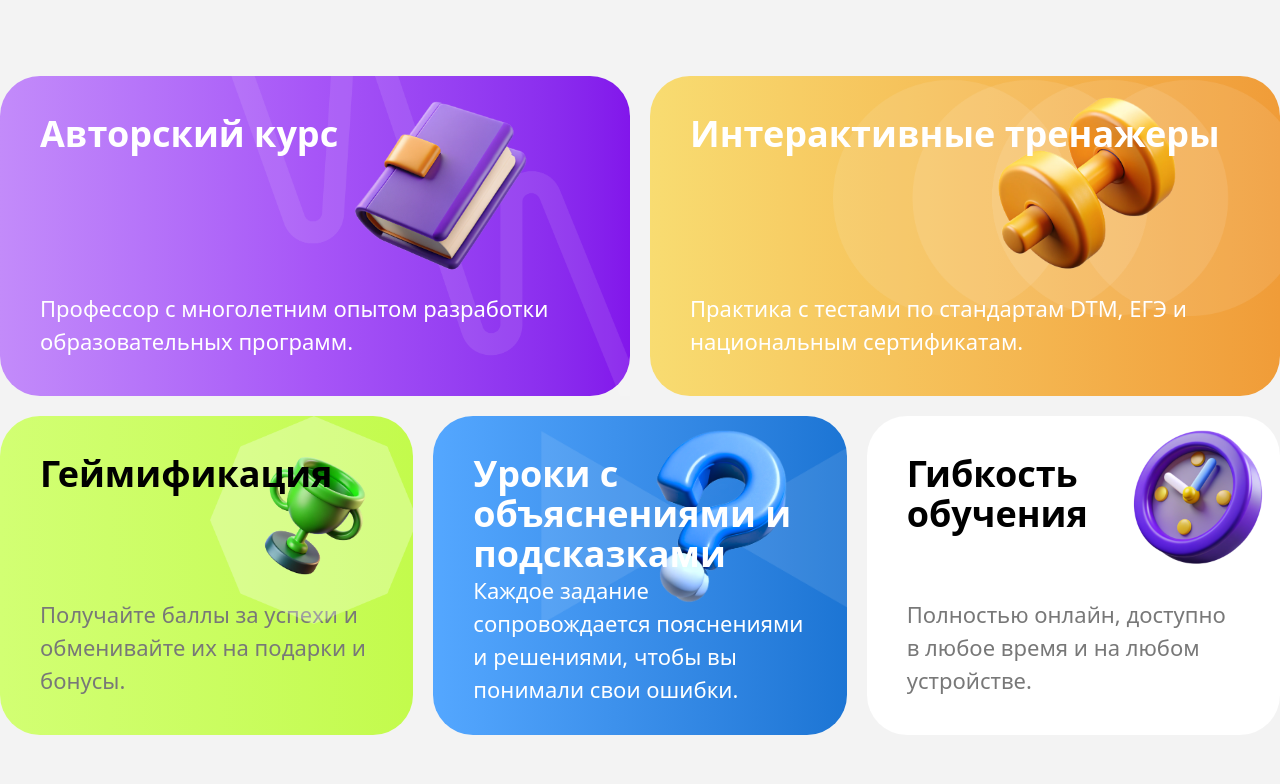
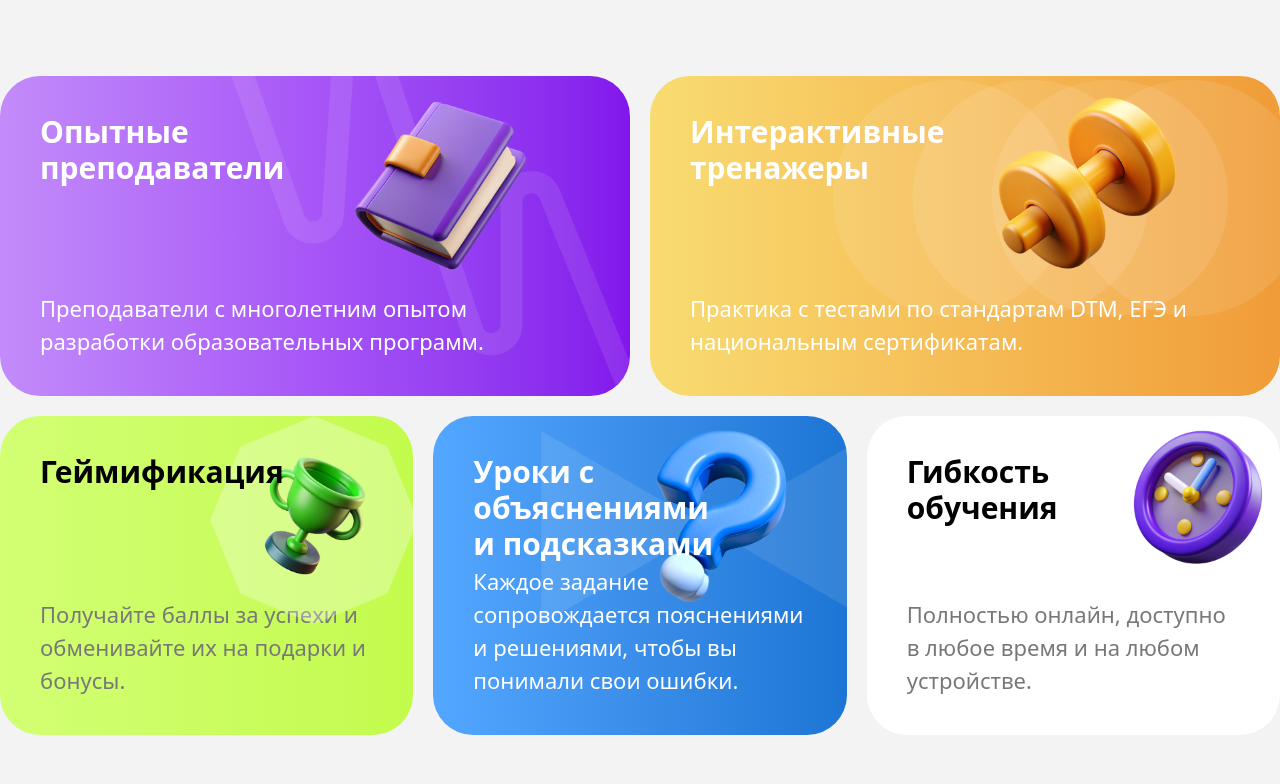
Before and after one commit to atomikaorg/landing, a React (Vite) app: page / in a window 1280 px wide. Shown: the part 2556-3340 px from the top of the page. Built offline with nearby package versions, Linux system fonts and the light colour scheme.

Commit message:
fixed text

```diff
--- a/src/components/PaymentTariff/index.tsx
+++ b/src/components/PaymentTariff/index.tsx
@@ -21,10 +21,10 @@ const PaymentTariff = () => {
             Free
           </h2>
           <div>
-            <span className="bg-[#f2f2f2] text-gray-text rounded-full text-2xl py-5 px-[30px] max-md:px-6 max-md:py-[14px] max-md:text-sm">
+            <span className="bg-[#f2f2f2] text-gray-text rounded-full text-xl py-5 px-[30px] max-md:px-6 max-md:py-[14px] max-md:text-sm">
               {t("title.price_0")}
             </span>
-            <span className="bg-[#f2f2f2] text-gray-text rounded-full text-2xl py-5 px-[30px] ml-1 max-md:px-6 max-md:py-[14px] max-md:text-sm">
+            <span className="bg-[#f2f2f2] text-gray-text rounded-full text-xl py-5 px-[30px] ml-1 max-md:px-6 max-md:py-[14px] max-md:text-sm">
               {t("title.lesson_per_day")}
             </span>
           </div>
@@ -57,10 +57,10 @@ const PaymentTariff = () => {
             Standard
           </h2>
           <div className="max-sm:flex max-sm:flex-col max-sm:gap-y-2">
-            <span className="bg-[#f2f2f2] rounded-full text-2xl py-5 px-[30px] max-md:px-6 max-md:py-[14px] max-md:text-sm max-sm:w-[170px]">
+            <span className="bg-[#f2f2f2] rounded-full text-xl py-5 px-[30px] max-md:px-6 max-md:py-[14px] max-md:text-sm max-sm:w-[170px]">
               {t("title.price_390")}
             </span>
-            <span className="bg-[#f2f2f2] rounded-full text-2xl py-5 px-[30px] ml-1 max-md:px-6 max-md:py-[14px] max-md:text-sm max-sm:w-[170px]">
+            <span className="bg-[#f2f2f2] rounded-full text-xl py-5 px-[30px] ml-1 max-md:px-6 max-md:py-[14px] max-md:text-sm max-sm:w-[170px]">
               {t("title.two_lesson_per_day")}
             </span>
           </div>
@@ -76,7 +76,7 @@ const PaymentTariff = () => {
             href="#form"
             className="rounded-full lg:px-9 max-md:w-full max-md:h-[76px] bg-[#e9e9e9] text-2xl font-medium w-[110px] flex justify-center items-center border border-purple-main"
           >
-           <p className="lg:[writing-mode:sideways-lr] text-center">
+           <p className="lg:[writing-mode:sideways-lr] text-center text-purple-main">
               {t("actions.start_education")}
             </p>
           </a>
@@ -93,10 +93,10 @@ const PaymentTariff = () => {
             PRO
           </h2>
           <div className="max-md:flex max-md:flex-col max-md:gap-y-2 flex flex-wrap gap-y-2">
-            <span className="bg-white rounded-full text-2xl py-5 px-[30px] max-md:px-6 max-md:py-[14px] max-md:text-sm max-md:w-[182px]">
+            <span className="bg-white rounded-full text-xl py-5 px-[30px] max-md:px-6 max-md:py-[14px] max-md:text-sm max-md:w-[182px]">
               {t("title.price_490")}
             </span>
-            <span className="bg-white rounded-full text-2xl py-5 px-[30px] ml-1 max-md:px-6 max-md:py-[14px] max-md:text-sm max-md:w-[222px]">
+            <span className="bg-white rounded-full text-xl py-5 px-[30px] ml-1 max-md:px-6 max-md:py-[14px] max-md:text-sm max-md:w-[222px]">
               {t("title.unlimited_access")}
             </span>
           </div>
--- a/src/components/WhyAtomika/index.tsx
+++ b/src/components/WhyAtomika/index.tsx
@@ -11,7 +11,7 @@ const WhyAtomika = () => {
       <div className="grid grid-cols-2 gap-5 mt-[68px] max-md:mt-[34px] max-md:grid-cols-1">
         <div className="relative bg-gradient-to-r from-[#C38BFA] via-purple-main to-[#8216EB] h-[319.5px] rounded-[40px] px-10 py-[38px] flex flex-col justify-between max-md:py-[30px] max-md:px-[22px]">
           <div className="absolute inset-0 bg-[url('/original-course-bg.png')] bg-contain bg-right bg-no-repeat max-md:bg-[size:300px] max-md:bg-right-top"></div>
-          <h5 className="text-white font-semibold text-4xl max-md:text-[32px] max-md:max-w-[70%] z-10">
+          <h5 className="text-white font-semibold text-3xl max-md:text-[32px] max-md:max-w-[70%] z-10">
             {t("title.original_course")}
           </h5>
           <p className="text-white font-medium text-[22px]">
@@ -20,7 +20,7 @@ const WhyAtomika = () => {
         </div>
         <div className="relative bg-gradient-to-r from-[#F8DC71] to-[#F09C38] h-[319.5px] rounded-[40px] px-10 py-[38px] flex flex-col justify-between max-md:py-[30px] max-md:px-[22px]">
           <div className="absolute inset-0 bg-[url('/training-card-bg.png')] bg-[length:447px] bg-right-top bg-no-repeat max-md:bg-[size:250px]"></div>
-          <h5 className="text-white font-semibold text-4xl max-md:text-[32px] max-md:max-w-[70%] z-10">
+          <h5 className="text-white font-semibold text-3xl max-md:text-[32px] max-md:max-w-[70%] z-10">
             {t("title.interactive")}
           </h5>
           <p className="text-white font-medium text-[22px]">
@@ -32,7 +32,7 @@ const WhyAtomika = () => {
       <div className="grid grid-cols-3 gap-5 mt-5 max-md:grid-cols-1">
         <div className="relative bg-gradient-to-r from-[#D2FF73] to-[#C3FB4C] h-[319.5px] rounded-[40px] px-10 py-[38px] flex flex-col justify-between max-md:py-[30px] max-md:px-[22px]">
           <div className="absolute inset-0 bg-[url('/gamification-card-bg.png')] bg-[length:203px] bg-right-top bg-no-repeat max-md:bg-[size:150px]"></div>
-          <h5 className="text-black font-semibold text-4xl z-10 max-md:text-[32px] max-md:max-w-[70%]">
+          <h5 className="text-black font-semibold text-3xl z-10 max-md:text-[32px] max-md:max-w-[70%]">
             {t("title.gamification")}
           </h5>
           <p className="text-gray-text font-medium text-[22px]">
@@ -41,7 +41,7 @@ const WhyAtomika = () => {
         </div>
         <div className="relative bg-gradient-to-r from-[#54A7FF] to-[#1C75D4] h-[319.5px] rounded-[40px] px-10 py-[38px] flex flex-col justify-between max-md:py-[30px] max-md:px-[22px]">
           <div className="absolute inset-0 bg-[url('/lesson-card-bg.png')] bg-[length:362px] bg-right-top bg-no-repeat max-md:bg-[size:250px]"></div>
-          <h5 className="text-white font-semibold text-4xl z-10 max-md:text-[32px] max-md:max-w-[70%]">
+          <h5 className="text-white font-semibold text-3xl z-10 max-md:text-[32px] max-md:max-w-[70%]">
             {t("title.lesson_with_help")}
           </h5>
           <p className="text-white font-medium text-[22px]">
@@ -50,7 +50,7 @@ const WhyAtomika = () => {
         </div>
         <div className="relative bg-white h-[319.5px] rounded-[40px] px-10 py-[38px] flex flex-col justify-between max-md:py-[30px] max-md:px-[22px]">
           <div className="absolute inset-0 bg-[url('/flexible-card-bg.png')] bg-[length:164px] bg-right-top bg-no-repeat max-md:bg-[size:150px]"></div>
-          <h5 className="text-black font-semibold text-4xl z-10 max-md:text-[32px] max-md:max-w-[70%]">
+          <h5 className="text-black font-semibold text-3xl z-10 max-md:text-[32px] max-md:max-w-[70%]">
             {t("title.flexible_study")}
           </h5>
           <p className="text-gray-text font-medium text-[22px]">
--- a/src/index.css
+++ b/src/index.css
@@ -8,3 +8,7 @@
 * {
   scroll-behavior: smooth;
 }
+
+#root {
+  white-space: pre-line;
+}
--- a/src/localization/ru.json
+++ b/src/localization/ru.json
@@ -13,15 +13,15 @@
     "your_professor": "Ваш профессор — ваш проводник к успеху",
     "author_descr": "Автор более 20 книг по Химии, автор школьних книг по Химии, Профессор наук по Химии, автор тестов DTM",
     "why_atomika": "Почему atomika лучше других курсов?",
-    "original_course": "Авторский курс",
-    "original_course_descr": "Профессор с многолетним опытом разработки образовательных программ.",
-    "interactive": "Интерактивные тренажеры",
+    "original_course": "Опытные\nпреподаватели",
+    "original_course_descr": "Преподаватели с многолетним опытом разработки образовательных программ.",
+    "interactive": "Интерактивные\nтренажеры",
     "interactive_descr": "Практика с тестами по стандартам DTM, ЕГЭ и национальным сертификатам.",
     "gamification": "Геймификация",
     "gamification_descr": "Получайте баллы за успехи и обменивайте их на подарки и бонусы.",
-    "lesson_with_help": "Уроки с объяснениями и подсказками",
+    "lesson_with_help": "Уроки с\nобъяснениями\nи подсказками",
     "lesson_with_help_descr": "Каждое задание сопровождается пояснениями и решениями, чтобы вы понимали свои ошибки.",
-    "flexible_study": "Гибкость обучения",
+    "flexible_study": "Гибкость\nобучения",
     "flexible_study_descr": "Полностью онлайн, доступно в любое время и на любом устройстве.",
     "about_platform": "О платформе",
     "interactive_education": "Интерактивное и современное обучение",
@@ -62,13 +62,13 @@
     "students_feedbacks": "Отзывы наших учеников",
     "choose_tariff": "Выберите подходящий тариф для обучения",
     "price_0": "Цена 0 СУМ",
-    "lesson_per_day": "1 урок в день",
+    "lesson_per_day": "Только ознакомительные уроки",
     "abilities": "Возможности",
     "abilities_descr": "Вы получаете 1 урок в день и доступ к базовым тренажерам. Также вы можете зарабатывать ATOMS, но доступ к другим возможностям ограничен.",
-    "price_390": "Цена 390,000 СУМ",
+    "price_390": "Цена 490,000 СУМ",
     "two_lesson_per_day": "2 уроков в день",
     "abilities2_descr": "Вы можете проходить до 2 уроков в день и получаете полный доступ к тренажерам и системе вознаграждений ATOMS.",
-    "price_490": "Цена 490,000 СУМ",
+    "price_490": "Цена 690,000 СУМ",
     "unlimited_access": "Неограниченный доступ",
     "abilities3_descr": "Этот тариф предоставляет неограниченный доступ ко всем урокам и продвинутым тренажерам, а также скидки на покупки виртуальных товаров.",
     "faqs": "Ответы на часто задаваемые вопросы",
```
